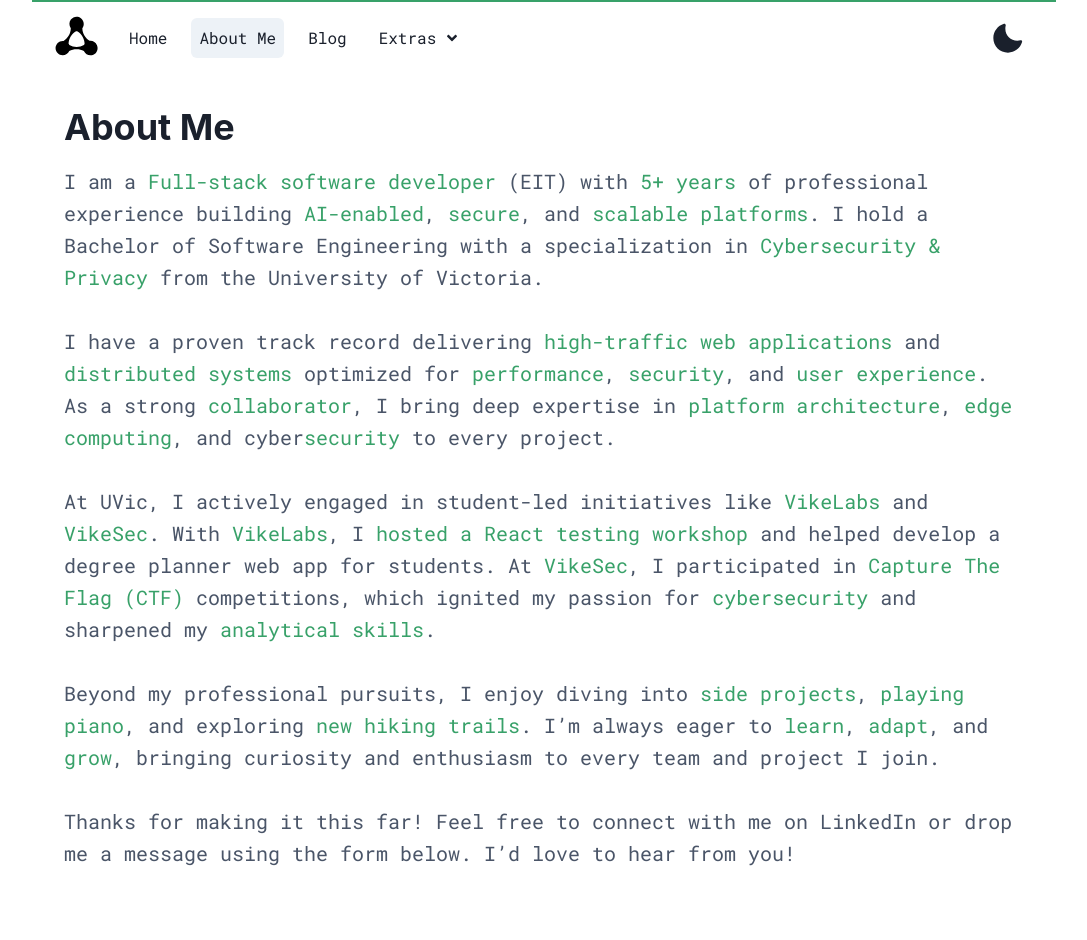
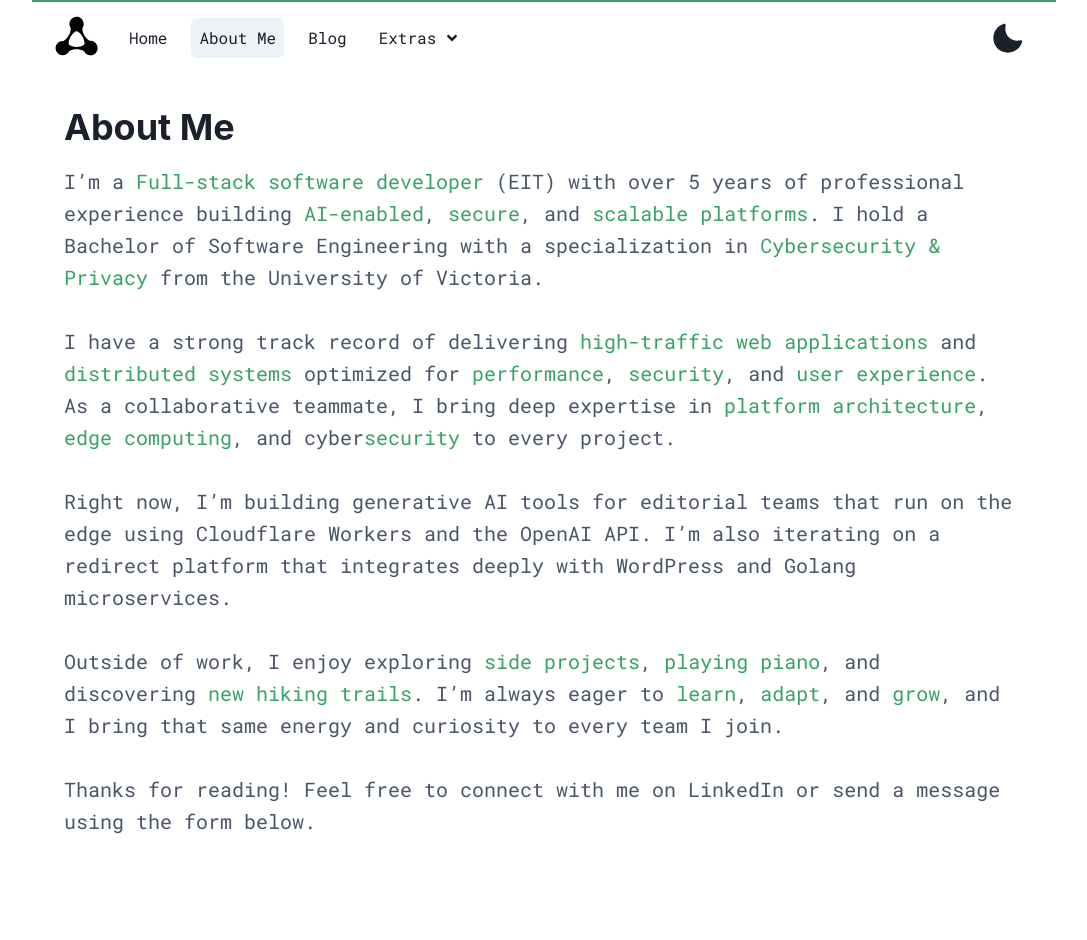
Before and after one commit to ACHultman/achultman-web, a Next.js app: page /about in a window 1280 px wide. Shown: the top 940 px of the page, without its empty margins (96-1183 px from the left). Built offline with nearby package versions, Linux system fonts and the light colour scheme.

Commit message:
edit copy

```diff
--- a/src/pages/about.tsx
+++ b/src/pages/about.tsx
@@ -56,8 +56,8 @@ function About() {
                                         ]}
                                         styles={{ color: 'green.500' }}
                                     >
-                                        I am a Full-stack software developer
-                                        (EIT) with 5+ years of professional
+                                        I’m a Full-stack software developer
+                                        (EIT) with over 5 years of professional
                                         experience building AI-enabled, secure,
                                         and scalable platforms. I hold a
                                         Bachelor of Software Engineering with a
@@ -79,17 +79,16 @@ function About() {
                                         ]}
                                         styles={{ color: 'green.500' }}
                                     >
-                                        I have a proven track record delivering
-                                        high-traffic web applications and
-                                        distributed systems optimized for
+                                        I have a strong track record of
+                                        delivering high-traffic web applications
+                                        and distributed systems optimized for
                                         performance, security, and user
-                                        experience. As a strong collaborator, I
-                                        bring deep expertise in platform
+                                        experience. As a collaborative teammate,
+                                        I bring deep expertise in platform
                                         architecture, edge computing, and
                                         cybersecurity to every project.
                                     </Highlight>
                                 </P>
-
                                 <P>
                                     <Highlight
                                         query={[
@@ -100,20 +99,14 @@ function About() {
                                             'cybersecurity',
                                             'analytical skills',
                                         ]}
-                                        styles={{
-                                            color: 'green.500',
-                                        }}
+                                        styles={{ color: 'green.500' }}
                                     >
-                                        At UVic, I actively engaged in
-                                        student-led initiatives like VikeLabs
-                                        and VikeSec. With VikeLabs, I hosted a
-                                        React testing workshop and helped
-                                        develop a degree planner web app for
-                                        students. At VikeSec, I participated in
-                                        Capture The Flag (CTF) competitions,
-                                        which ignited my passion for
-                                        cybersecurity and sharpened my
-                                        analytical skills.
+                                        Right now, I’m building generative AI
+                                        tools for editorial teams that run on
+                                        the edge using Cloudflare Workers and
+                                        the OpenAI API. I’m also iterating on a
+                                        redirect platform that integrates deeply
+                                        with WordPress and Golang microservices.
                                     </Highlight>
                                 </P>
                                 <P>
@@ -126,25 +119,22 @@ function About() {
                                             'adapt',
                                             'grow',
                                         ]}
-                                        styles={{
-                                            color: 'green.500',
-                                        }}
+                                        styles={{ color: 'green.500' }}
                                     >
-                                        Beyond my professional pursuits, I enjoy
-                                        diving into side projects, playing
-                                        piano, and exploring new hiking trails.
-                                        I’m always eager to learn, adapt, and
-                                        grow, bringing curiosity and enthusiasm
-                                        to every team and project I join.
+                                        Outside of work, I enjoy exploring side
+                                        projects, playing piano, and discovering
+                                        new hiking trails. I’m always eager to
+                                        learn, adapt, and grow, and I bring that
+                                        same energy and curiosity to every team
+                                        I join.
                                     </Highlight>
                                 </P>
                             </VStack>
                             <VStack w="100%" gap={8}>
                                 <P>
-                                    Thanks for making it this far! Feel free to
-                                    connect with me on LinkedIn or drop me a
-                                    message using the form below. I’d love to
-                                    hear from you!
+                                    Thanks for reading! Feel free to connect
+                                    with me on LinkedIn or send a message using
+                                    the form below.
                                 </P>
                                 <Contact />
                             </VStack>
--- a/src/pages/api/v1/contact.ts
+++ b/src/pages/api/v1/contact.ts
@@ -27,14 +27,14 @@ export default async function handler(
             port: 465,
             secure: true,
             auth: {
-                user: serverConfig.NEXT_PUBLIC_EMAIL,
+                user: process.env.NEXT_PUBLIC_EMAIL,
                 pass: serverConfig.EMAIL_PASS,
             },
         });
 
         const mailOptions = {
             from: '"Contact Form" <no-reply@hultman.dev>',
-            to: serverConfig.NEXT_PUBLIC_EMAIL,
+            to: process.env.NEXT_PUBLIC_EMAIL,
             subject: `New Contact Form Submission from ${name}`,
             text: `
                 You have a new contact form submission:
```
